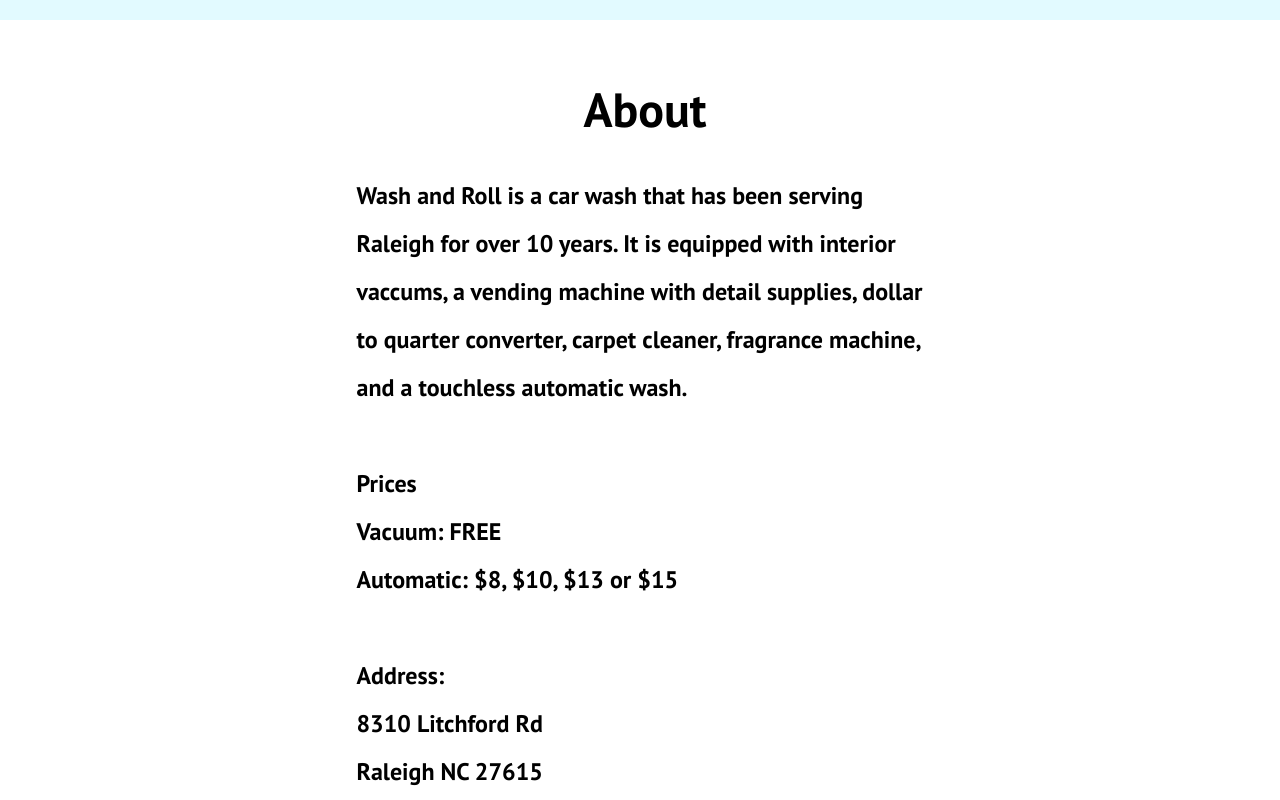
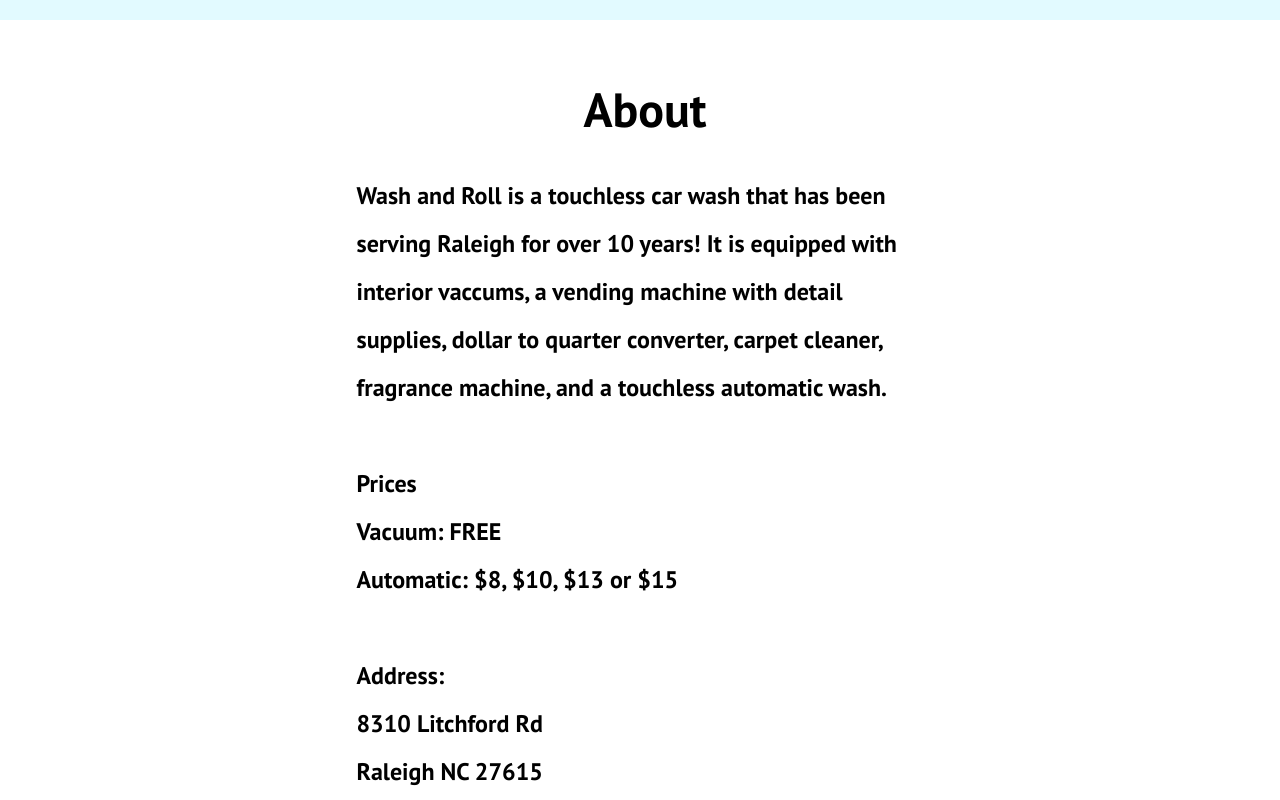
Before and after one commit to udie1011/WashAndRoll, a website built with Parcel: page home.html in a window 1280 px wide. Shown: the part 780-1580 px from the top of the page. Built offline with nearby package versions, Linux system fonts and the light colour scheme.

Commit message:
minor discription changes

```diff
--- a/home.html
+++ b/home.html
@@ -72,8 +72,8 @@
         <div class="section__container">
           <h1 class="section__title">About</h1>
           <p class="section__discription">
-            Wash and Roll is a car wash that has been serving
-            Raleigh for over 10 years. It is equipped with
+            Wash and Roll is a touchless car wash that has been serving
+            Raleigh for over 10 years! It is equipped with
             interior vaccums, a vending machine with detail supplies, dollar to quarter converter, carpet cleaner, fragrance machine, and a
             touchless automatic wash.
             <br /><br />Prices <br />Vacuum: FREE
```
